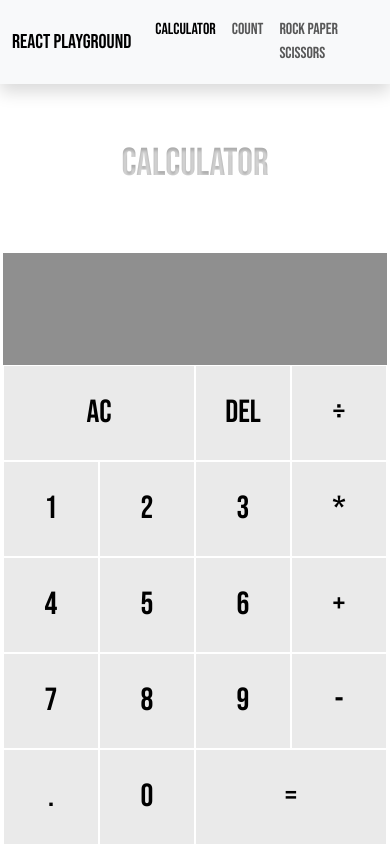
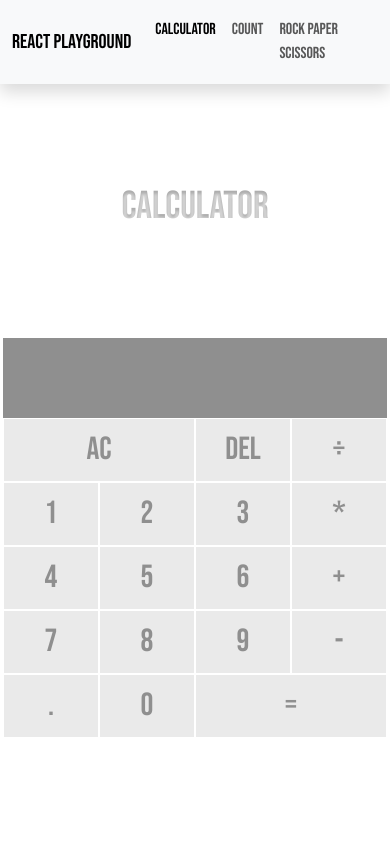
Before and after one commit to Mtlightfoot/react-practice, a React (Vite) app: page /#/Calculator in a window 390 px wide. Built offline with nearby package versions, Linux system fonts and the light colour scheme.

Commit message:
Added some mobile styling for the calculator to fit better on mobile screens and also hover effects to buttons

```diff
--- a/src/styles/main.css
+++ b/src/styles/main.css
@@ -88,6 +88,14 @@ body {
     margin: 0px 50px;
 }
 
+.countButton:hover {
+    color: #8F8F8F
+}
+
+.countButton:active {
+    color: black
+}
+
 /* Calculator CSS */
 .calculator-grid {
     display: grid;
@@ -103,6 +111,7 @@ body {
     border: 1px solid white;
     outline: none;
     background-color: rgba(255, 255, 255, .75);
+    color: #8F8F8F;
 }
 
 .calculator-grid>button:hover,
@@ -124,20 +133,6 @@ body {
     padding: .75rem;
     word-wrap: break-word;
     word-break: break-all;
-}
-
-.title {
-    text-align: center;
-    font-size: 90px;
-    margin-top: 2rem;
-    margin-bottom: 0;
-    font-weight: 600;
-    background-image: url(../public/flame.jpg);
-    background-position: center;
-    background-size: contain;
-    background-clip: text;
-    -webkit-background-clip: text;
-    color: transparent;
 }
 
 .output .previous-operand {
@@ -172,11 +167,19 @@ body {
     }
 
     .rightColumn {
-        height: 70vh;
+        height: 60vh;
         justify-content: start;
     }
 
     .leftColumn {
-        height: 20vh;
+        height: 30vh;
+    }
+
+    .calculator-grid {
+        display: grid;
+        background-color: #acacac;
+        justify-content: center;
+        grid-template-columns: repeat(4, 6rem);
+        grid-template-rows: minmax(5rem, auto) repeat(5, 4rem);
     }
 }
```
